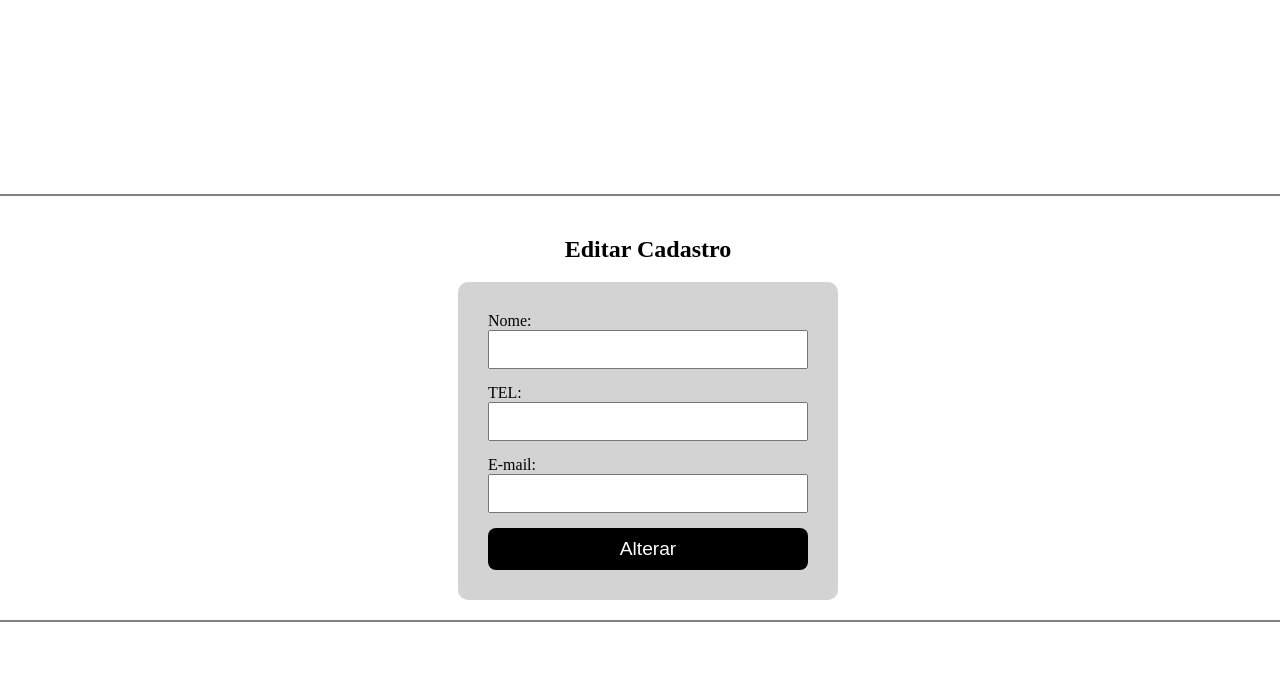
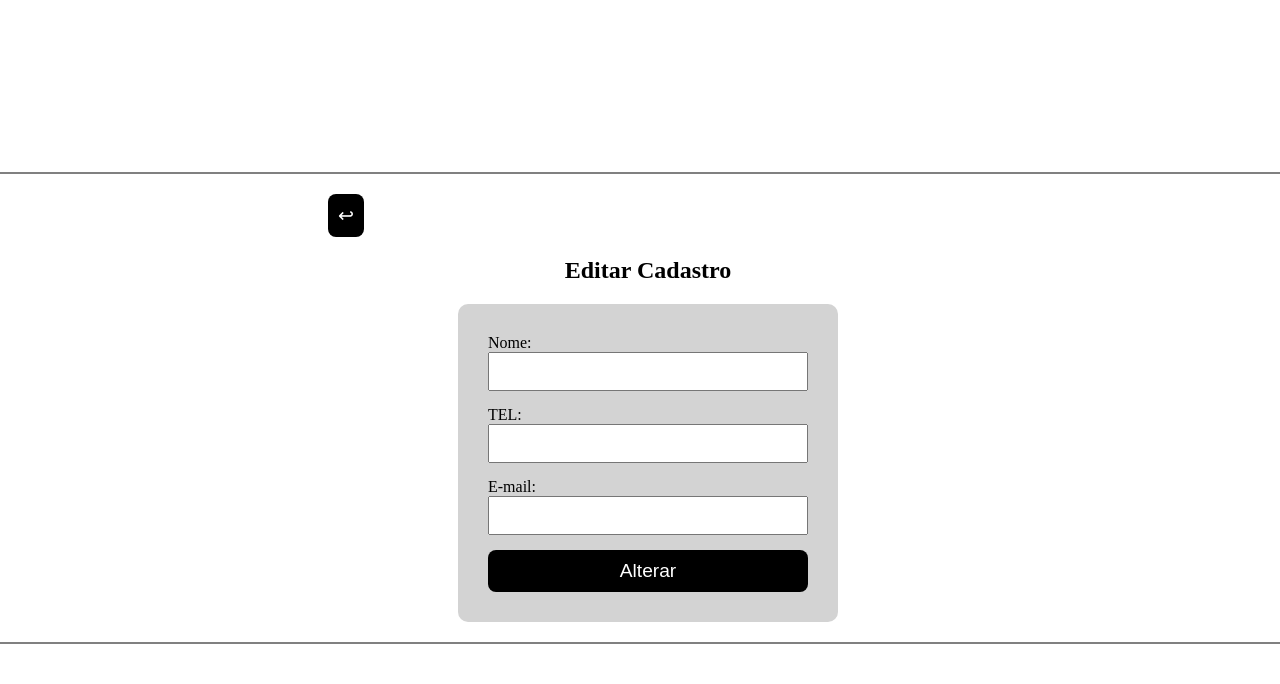
Before and after one commit to ivaraujosenai/crud, a PHP site: page /editar.php in a window 1280 px wide. Shown: the top 684 px of the page. Run offline with PHP 8.4, Linux system fonts and the light colour scheme; data that the repository does not hold is empty.

Commit message:
Update layout caixa busca

```diff
--- a/editar.php
+++ b/editar.php
@@ -12,6 +12,9 @@
 <body>
     <section>
         <div id="container-cadastro">
+            <nav>
+                <a href="index.php">&#8617;</a>
+            </nav>
             <h1>Editar Cadastro</h1>
 
                 <form action="alterar.php" method="post" class="form-cadastro">
--- a/index.php
+++ b/index.php
@@ -34,7 +34,7 @@
                 </tr>
                 <div id="form-busca">
                     <form action="index.php" method="get" >
-                        <input type="search" name="localizar" id="localizar">
+                        <input type="search" name="localizar" id="localizar"  placeholder="Digite um nome...">
                         <button type="submit">&#9906;</button>
                     </form>
                 </div>
--- a/style.css
+++ b/style.css
@@ -25,6 +25,12 @@ section{
     width: 100%;
     max-width: 50%;
 }
+#container-cadastro nav{
+    display: flex;
+    flex-direction: row;
+    width: 100%;
+    justify-content: start;
+}
 #container-tabela{
     display: flex;
     flex-direction: column;
@@ -44,13 +50,17 @@ section{
     border: 0;
     border-radius: 10px;
 }
+.form-cadastro input{
+    margin-bottom: 15px;
+}
+
 #form-busca{
     display: flex;
     flex-direction: row;
+    justify-content: center;
     align-items: center;
-    justify-content: center;
+    justify-items: center;
     gap: 10px;
-    background-color: red;
     width: 100%;
     padding: 3px;
 }
@@ -68,7 +78,6 @@ section{
 
 input{
     padding: 10px;
-    margin-bottom: 15px;
 }
 
 button{
```
